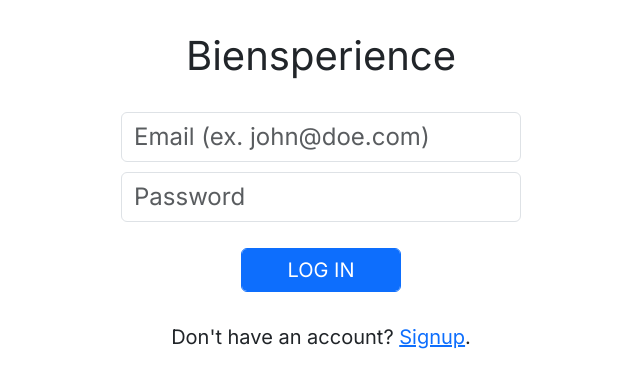
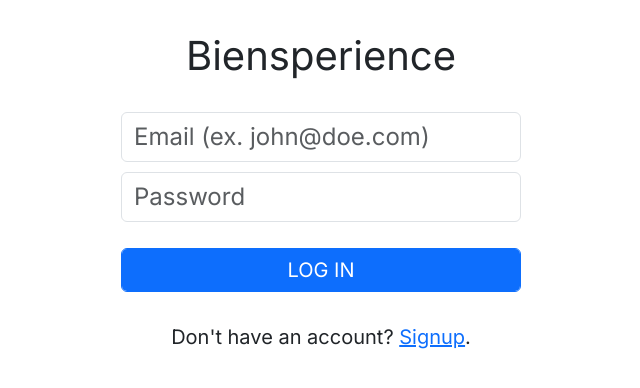
Before and after one commit to gokepelemo/biensperience, a React (Create React App) app: page /logout in a window 1280 px wide. Shown: the top 388 px of the page, without its empty margins (319-959 px from the left). Built offline with nearby package versions, Linux system fonts and the light colour scheme.

Commit message:
minor styling change

```diff
--- a/src/pages/AuthPage/AuthPage.css
+++ b/src/pages/AuthPage/AuthPage.css
@@ -22,6 +22,5 @@
 
   .form-container button {
     grid-column: 1 / span 2;
-    max-width: 10rem;
     margin: 2vmin auto 0 auto;
   }
```
